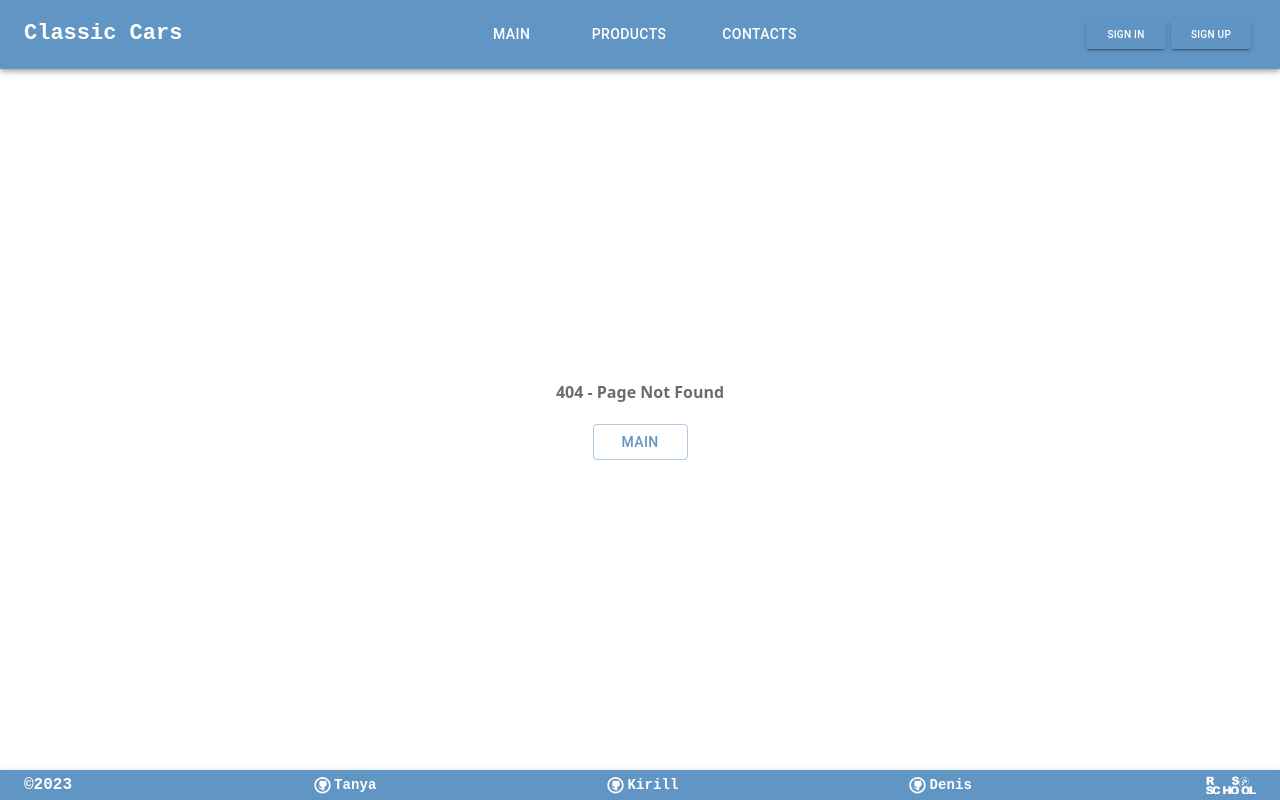
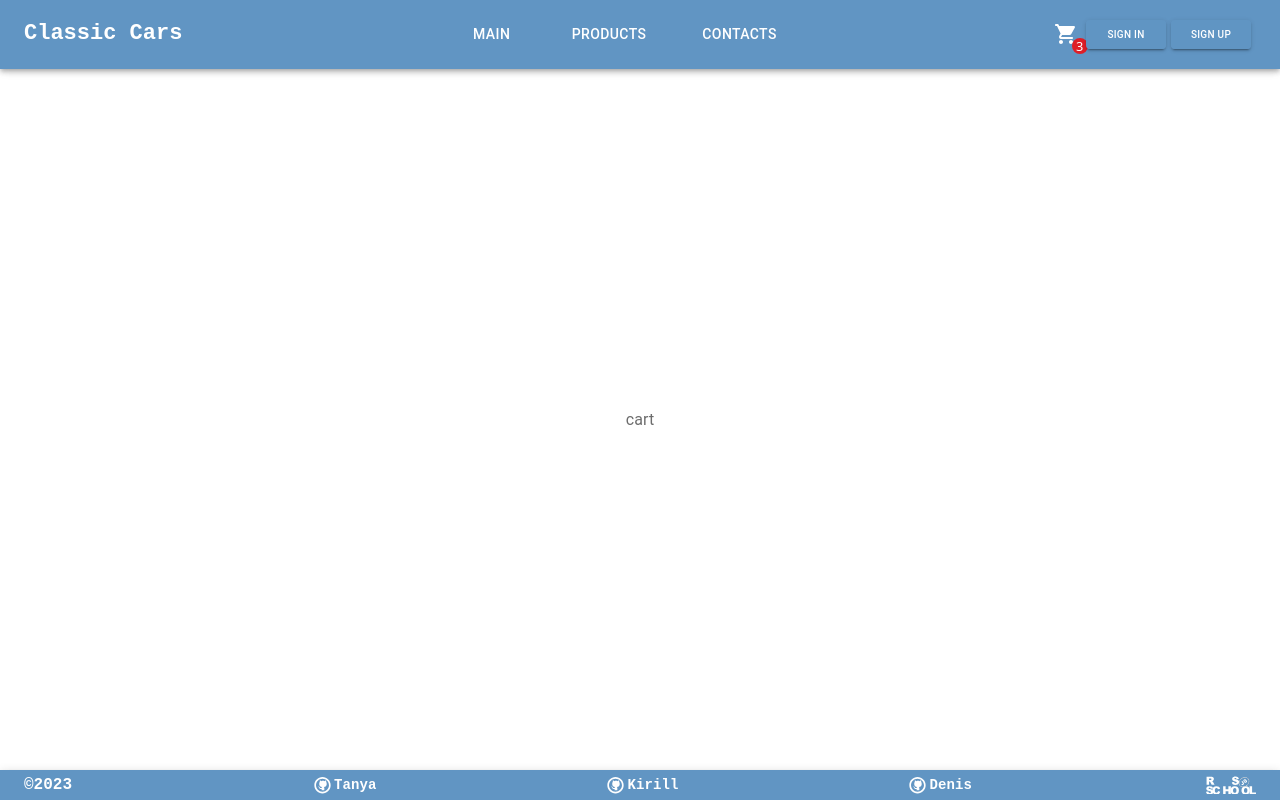
Before and after one commit to DenWouk/eCommerce-Application, a Next.js app: page /cart in a window 1280 px wide. Before the commit this address had no page. Built offline with nearby package versions, Linux system fonts and the light colour scheme.

Commit message:
add: useCartContext, cart icon on header

```diff
--- a/src/components/Cart.tsx
+++ b/src/components/Cart.tsx
@@ -0,0 +1,14 @@
+import { Box, Typography } from '@mui/material';
+import Image from 'next/image';
+import stolenImg from '@/public/stolen.jpg';
+
+export default function NotFoundProducts() {
+  return (
+    <Box sx={{ alignSelf: 'center' }}>
+      <Typography sx={{ textAlign: 'center' }} gutterBottom variant="h5" color="" component="div">
+        Oops, it looks like everything was stolen
+      </Typography>
+      <Image src={stolenImg} width={stolenImg.width} height={stolenImg.height} alt="stolen cars" />
+    </Box>
+  );
+}
--- a/src/components/Header.tsx
+++ b/src/components/Header.tsx
@@ -1,6 +1,7 @@
 import React, { memo } from 'react';
 import Link from 'next/link';
 import MenuIcon from '@mui/icons-material/Menu';
+import ShoppingCartRoundedIcon from '@mui/icons-material/ShoppingCartRounded';
 import {
   AppBar,
   Box,
@@ -14,6 +15,7 @@ import {
 } from '@mui/material';
 import LoadingPage from '@/src/components/LoadingPage';
 import LetterAvatar from './Avatar';
+import { useCartContext } from '../context/CartContext';
 
 type Props = {
   authorized: boolean | undefined;
@@ -21,7 +23,7 @@ type Props = {
 
 function Header({ authorized }: Props) {
   const [anchorElNav, setAnchorElNav] = React.useState<null | HTMLElement>(null);
-
+  const { openCart, cartQuantity } = useCartContext();
   const handleOpenNavMenu = (event: React.MouseEvent<HTMLElement>) => {
     setAnchorElNav(event.currentTarget);
   };
@@ -29,6 +31,12 @@ function Header({ authorized }: Props) {
   const handleCloseNavMenu = () => {
     setAnchorElNav(null);
   };
+
+  // const handlerCartOpen = () => {
+  //   openCart(true)
+  //   console.log('click basket');
+
+  // };
 
   return (
     <AppBar position="static" className="header">
@@ -150,7 +158,36 @@ function Header({ authorized }: Props) {
               </Button>
             </Link>
           </Box>
-
+          <IconButton onClick={openCart}>
+            <ShoppingCartRoundedIcon
+              sx={{
+                color: 'white',
+                display: 'flex',
+                poosition: 'relative',
+              }}
+            />
+            {/* {cartQuantity > 0 && (  */}
+              <Box
+                sx={{
+                  color: 'white',
+                  bgcolor: 'rgba(255, 0, 0, 0.8)',
+                  display: 'flex',
+                  justifyContent: 'center',
+                  alignItems: 'center',
+                  width: '1rem',
+                  height: '1rem',
+                  fontSize: '0.8rem',
+                  borderRadius: '50%',
+                  position: 'absolute',
+                  transform: 'translateX(-25%, -25%)',
+                  left: '1.6rem',
+                  bottom: '0',
+                }}
+              >3
+                {/* {cartQuantity} */}
+              </Box>
+            {/* )} */}
+          </IconButton>
           {authorized ? (
             <LetterAvatar />
           ) : (
--- /dev/null
+++ b/src/context/CartContext.tsx
@@ -0,0 +1,79 @@
+import { ReactNode, createContext, useContext, useMemo, useState } from 'react';
+
+type ShoppingCartProviderProps = {
+  children: ReactNode;
+};
+type ShoppingCartContextType = {
+  getItemsQuantity: (id: number) => number;
+  increaseItems: (id: number) => void;
+  decreaseItems: (id: number) => void;
+  removeItems: (id: number) => void;
+  //   openCart?: () => boolean;
+  //   cartQuantity?: () => number;
+};
+type CartItem = {
+  id: number;
+  quantity: number;
+};
+const ShoppingCartContext = createContext({} as ShoppingCartContextType);
+
+export function useCartContext() {
+  return useContext(ShoppingCartContext);
+}
+export function CartProvider({ children }: ShoppingCartProviderProps) {
+  const [isOpen, setIsOpen] = useState(false);
+  const [cartItems, setCartItems] = useState<CartItem[]>();
+
+  const openCart = () => setIsOpen(true);
+  const closeCart = () => setIsOpen(false);
+
+  const cartQuantity = cartItems?.reduce((quantity, item) => item.quantity + quantity, 0);
+
+  const getItemsQuantity = (id: number) => cartItems?.find((item) => item.id === id)?.quantity || 0;
+
+  const increaseItems = (id: number) => {
+    setCartItems((currItems) => {
+      if (currItems!.find((item) => item.id === id) == null) {
+        return [...currItems!, { id, quantity: 1 }];
+      }
+      return currItems!.map((item) => {
+        if (item.id === id) {
+          return { ...item, quantity: item.quantity + 1 };
+        }
+        return item;
+      });
+    });
+  };
+
+  const decreaseItems = (id: number) => {
+    setCartItems((currItems) => {
+      if (currItems!.find((item) => item.id === id)?.quantity === 1) {
+        return currItems?.filter((item) => item.id !== id);
+      }
+      return currItems!.map((item) => {
+        if (item.id === id) {
+          return { ...item, quantity: item.quantity - 1 };
+        }
+        return item;
+      });
+    });
+  };
+
+  const removeItems = (id: number) => {
+    setCartItems((currItems) => currItems?.filter((item) => item.id !== id));
+  };
+  const memoCart = useMemo(
+    () => ({
+      getItemsQuantity,
+      increaseItems,
+      decreaseItems,
+      removeItems,
+      openCart,
+      closeCart,
+      cartItems,
+      cartQuantity,
+    }),
+    [cartItems, cartQuantity, getItemsQuantity]
+  );
+  return <ShoppingCartContext.Provider value={memoCart}>{children}</ShoppingCartContext.Provider>;
+}
--- /dev/null
+++ b/src/pages/cart.tsx
@@ -0,0 +1,9 @@
+import { Box, Typography } from '@mui/material';
+
+export default function CartPage() {
+  return (
+    <Box>
+      <Typography>cart</Typography>
+    </Box>
+  );
+}
```
Also changed, not shown: 1 other file (tests, documents, lock files or other folders).
